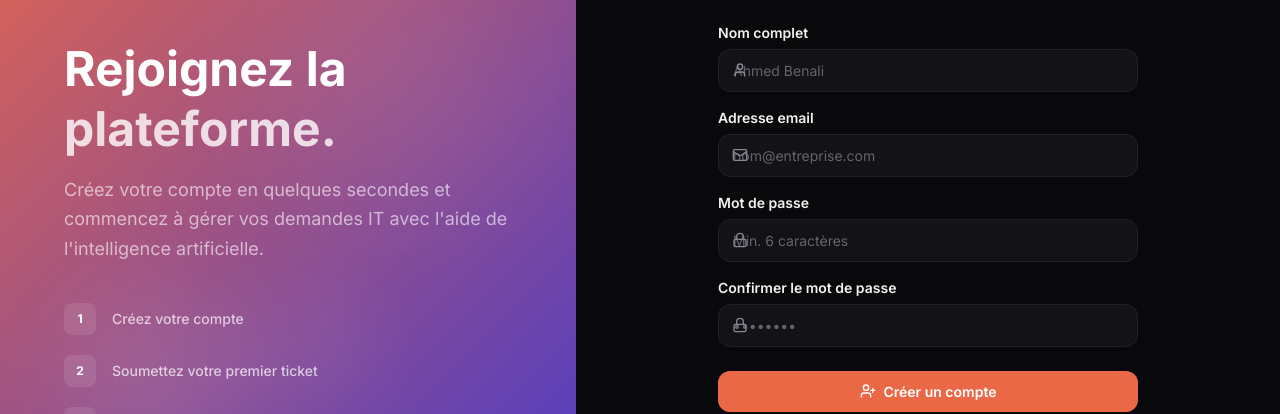
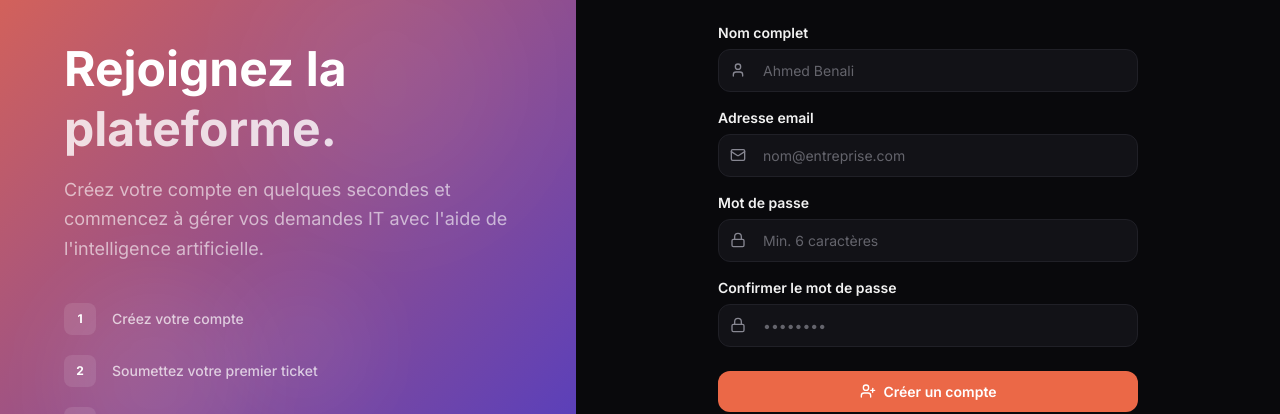
Before and after one commit to Yaasinayadi/stage_project, a Next.js app in the folder frontend/: page /register in a window 1280 px wide. Shown: the part 205-619 px from the top of the page. Built offline with nearby package versions, Linux system fonts and the light colour scheme.

Commit message:
icon fixing

```diff
--- a/frontend/src/app/login/page.tsx
+++ b/frontend/src/app/login/page.tsx
@@ -142,7 +142,7 @@ export default function LoginPage() {
               <div className="relative">
                 <Mail
                   size={16}
-                  className="absolute left-3.5 top-1/2 -translate-y-1/2 text-[hsl(var(--muted-foreground))]"
+                  className="absolute left-3 top-1/2 -translate-y-1/2 text-[hsl(var(--muted-foreground))]"
                 />
                 <input
                   id="login-email"
@@ -150,7 +150,7 @@ export default function LoginPage() {
                   required
                   value={email}
                   onChange={(e) => setEmail(e.target.value)}
-                  className="input-field focus-ring pl-10"
+                  className="input-field focus-ring !pl-11"
                   placeholder="nom@entreprise.com"
                   autoComplete="email"
                 />
@@ -165,7 +165,7 @@ export default function LoginPage() {
               <div className="relative">
                 <Lock
                   size={16}
-                  className="absolute left-3.5 top-1/2 -translate-y-1/2 text-[hsl(var(--muted-foreground))]"
+                  className="absolute left-3 top-1/2 -translate-y-1/2 text-[hsl(var(--muted-foreground))]"
                 />
                 <input
                   id="login-password"
@@ -173,7 +173,7 @@ export default function LoginPage() {
                   required
                   value={password}
                   onChange={(e) => setPassword(e.target.value)}
-                  className="input-field focus-ring pl-10"
+                  className="input-field focus-ring !pl-11"
                   placeholder="••••••••"
                   autoComplete="current-password"
                 />
--- a/frontend/src/app/register/page.tsx
+++ b/frontend/src/app/register/page.tsx
@@ -164,7 +164,7 @@ export default function RegisterPage() {
                   <div className="relative">
                     <User
                       size={16}
-                      className="absolute left-3.5 top-1/2 -translate-y-1/2 text-[hsl(var(--muted-foreground))]"
+                      className="absolute left-3 top-1/2 -translate-y-1/2 text-[hsl(var(--muted-foreground))]"
                     />
                     <input
                       id="register-name"
@@ -172,7 +172,7 @@ export default function RegisterPage() {
                       required
                       value={name}
                       onChange={(e) => setName(e.target.value)}
-                      className="input-field focus-ring pl-10"
+                      className="input-field focus-ring !pl-11"
                       placeholder="Ahmed Benali"
                       autoComplete="name"
                     />
@@ -187,7 +187,7 @@ export default function RegisterPage() {
                   <div className="relative">
                     <Mail
                       size={16}
-                      className="absolute left-3.5 top-1/2 -translate-y-1/2 text-[hsl(var(--muted-foreground))]"
+                      className="absolute left-3 top-1/2 -translate-y-1/2 text-[hsl(var(--muted-foreground))]"
                     />
                     <input
                       id="register-email"
@@ -195,7 +195,7 @@ export default function RegisterPage() {
                       required
                       value={email}
                       onChange={(e) => setEmail(e.target.value)}
-                      className="input-field focus-ring pl-10"
+                      className="input-field focus-ring !pl-11"
                       placeholder="nom@entreprise.com"
                       autoComplete="email"
                     />
@@ -210,7 +210,7 @@ export default function RegisterPage() {
                   <div className="relative">
                     <Lock
                       size={16}
-                      className="absolute left-3.5 top-1/2 -translate-y-1/2 text-[hsl(var(--muted-foreground))]"
+                      className="absolute left-3 top-1/2 -translate-y-1/2 text-[hsl(var(--muted-foreground))]"
                     />
                     <input
                       id="register-password"
@@ -218,7 +218,7 @@ export default function RegisterPage() {
                       required
                       value={password}
                       onChange={(e) => setPassword(e.target.value)}
-                      className="input-field focus-ring pl-10"
+                      className="input-field focus-ring !pl-11"
                       placeholder="Min. 6 caractères"
                       autoComplete="new-password"
                     />
@@ -233,7 +233,7 @@ export default function RegisterPage() {
                   <div className="relative">
                     <Lock
                       size={16}
-                      className="absolute left-3.5 top-1/2 -translate-y-1/2 text-[hsl(var(--muted-foreground))]"
+                      className="absolute left-3 top-1/2 -translate-y-1/2 text-[hsl(var(--muted-foreground))]"
                     />
                     <input
                       id="register-confirm"
@@ -241,7 +241,7 @@ export default function RegisterPage() {
                       required
                       value={confirmPassword}
                       onChange={(e) => setConfirmPassword(e.target.value)}
-                      className="input-field focus-ring pl-10"
+                      className="input-field focus-ring !pl-11"
                       placeholder="••••••••"
                       autoComplete="new-password"
                     />
```
